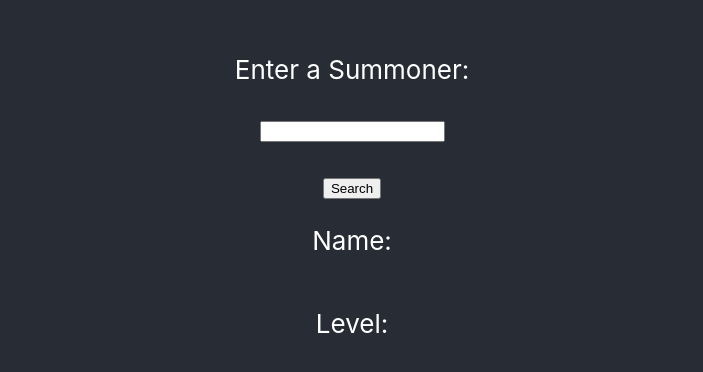
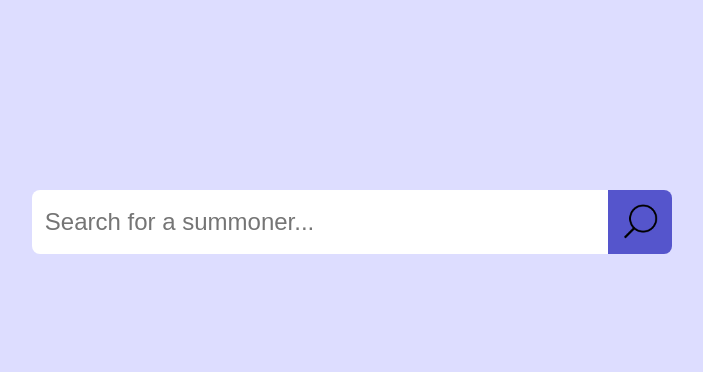
Before and after one commit to 6gav/LeagueLookup, a React (Create React App) app: page / in a window 1280 px wide. Shown: the part 178-550 px from the top of the page, without its empty margins (288-991 px from the left). Built offline with nearby package versions, Linux system fonts and the light colour scheme.

Commit message:
CSS added for main page, search bar looks better

```diff
--- a/src/App.css
+++ b/src/App.css
@@ -2,31 +2,61 @@
   text-align: center;
 }
 
-.App-logo {
-  animation: App-logo-spin infinite 20s linear;
-  height: 40vmin;
+.App-header {
+  background-color: #DDDDFF;
+  height: 100vh;
+  font-size: 5vh;
+  color: white;
+  margin-top: 0;
 }
 
-.App-header {
-  background-color: #282c34;
-  min-height: 100vh;
+.Input-form {
+  position: relative;
+  top: calc(50% - 4vh);
+  left: calc(50% - 25vw);
   display: flex;
-  flex-direction: column;
+  flex-direction: row;
   align-items: center;
-  justify-content: center;
-  font-size: calc(10px + 2vmin);
-  color: white;
+  width: 50vw;
+  max-width: 50vw;
+  height: 8vh;
+  max-height: 8vh;
+}
+
+.Input-field{
+  border-top-left-radius: 1vh;
+  border-bottom-left-radius: 1vh;
+  line-height: 10vh;
+  font-size: 3vh;
+  flex: 10;
+  height: inherit;
+  padding: 0;
+  padding-left: 1vw;
+  border: 0;
+  min-width: 40vw;
+  width: 40vw;
+}
+
+.Input-submit{
+  border-top-right-radius: 1vh;
+  border-bottom-right-radius: 1vh;
+  flex: 2;
+  min-width: 8vh;
+  width: 8vh;
+  max-width: 8vh;
+  height: inherit;
+  float: right;
+  background-color: #5555CC;
+  background-image: url("Search.png");
+  background-size: 100%;
+  background-repeat: no-repeat;
+  background-position: center;
+  line-height: 10vh;
+  font-size: 3vh;
+  padding: 0;
+  border: 0;
 }
 
 .App-link {
   color: #61dafb;
 }
-
-@keyframes App-logo-spin {
-  from {
-    transform: rotate(0deg);
-  }
-  to {
-    transform: rotate(360deg);
-  }
-}
--- a/src/App.js
+++ b/src/App.js
@@ -49,16 +49,10 @@ class App extends Component {
     return (
       <div className="App">
         <header className="App-header">
-          <form onSubmit = {this.searchSummoner}>
-          <p>Enter a Summoner:</p>
-          <input
-            type = "text"
-            onChange = {e => this.setState({ toLookup: e.target.value })}/>
-            <p></p>
-          <button type="submit">{"\n"}Search</button>
+          <form onSubmit = {this.searchSummoner} className = "Input-form">
+          <input type = "text" onChange = {e => this.setState({ toLookup: e.target.value })} placeholder="Search for a summoner..." className = "Input-field"/>
+          <button type="submit" className = "Input-submit"/>
           </form>
-          <p>Name: {this.state.SummonerName}</p>
-          <p>Level: {this.state.Level}</p>
           <LiveGame isLiveGame = {this.state.isLiveGame}/>
         </header>
       </div>
```
Also changed, not shown: src/Search.png (added).
